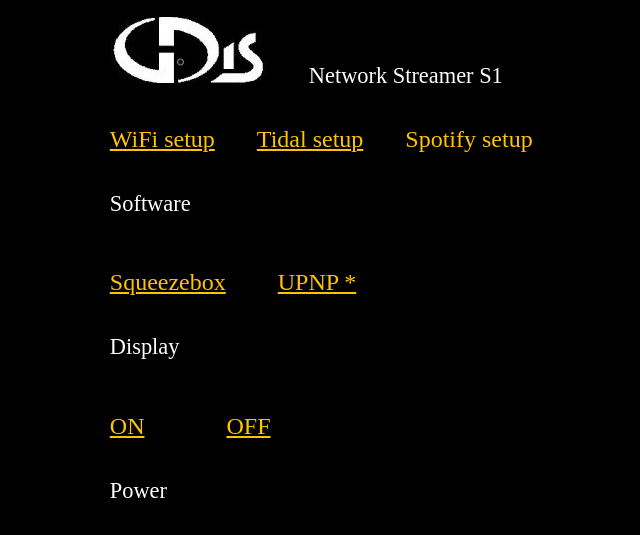
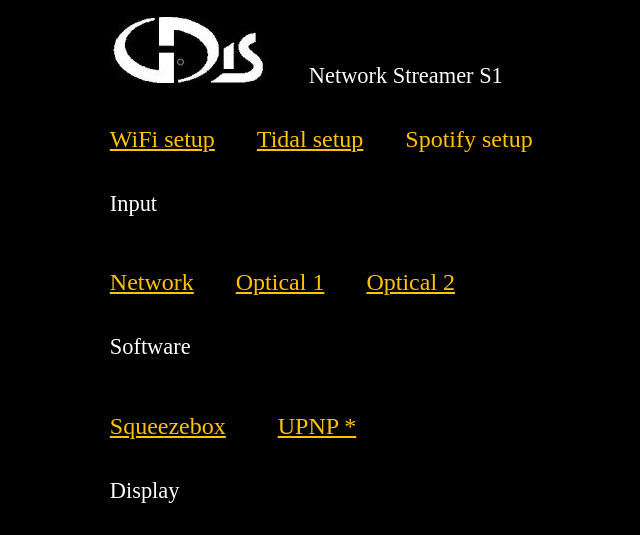
Before and after one commit to eragefe/web, a Flask app: page / in a window 1280 px wide. Shown: the top 535 px of the page, without its empty margins (163-803 px from the left). Run offline with Flask 2, Linux system fonts and the light colour scheme.

Commit message:
Add files via upload

```diff
--- a/app.py
+++ b/app.py
@@ -64,6 +64,27 @@
     time.sleep(1)
     os.system('poweroff')
 
+@app.route('/streamer', methods = ['GET', 'POST'])
+def streamer():
+    time.sleep(1)
+    os.system('echo "1" > /sys/class/gpio/gpio198/value')
+    os.system('echo "1" > /sys/class/gpio/gpio199/value')
+    return render_template('app.html')
+
+@app.route('/optical1', methods = ['GET', 'POST'])
+def optical1():
+    time.sleep(1)
+    os.system('echo "1" > /sys/class/gpio/gpio198/value')
+    os.system('echo "0" > /sys/class/gpio/gpio199/value')
+    return render_template('app.html')
+
+@app.route('/optical2', methods = ['GET', 'POST'])
+def optical2():
+    time.sleep(1)
+    os.system('echo "0" > /sys/class/gpio/gpio198/value')
+    os.system('echo "1" > /sys/class/gpio/gpio199/value')
+    return render_template('app.html')
+
 @app.route('/squeeze', methods = ['GET', 'POST'])
 def squeeze():
     os.system('mount -o remount rw /media/root-ro')
--- a/static/stylesheets/app.css
+++ b/static/stylesheets/app.css
@@ -186,8 +186,19 @@
         font-size: 1.5rem;
         color: #000;
 }
-
 .spot{
+        font-size: 1.5rem;
+        color: #ffc300;
+}
+.streamer{
+        font-size: 1.5rem;
+        color: #ffc300;
+}
+.optical1{
+        font-size: 1.5rem;
+        color: #ffc300;
+}
+.optical2{
         font-size: 1.5rem;
         color: #ffc300;
 }
--- a/templates/app.html
+++ b/templates/app.html
@@ -5,6 +5,8 @@
       <ul>
         <img src="/static/gdis.jpg"><a class="dot">.......</a><label for="menu">Network Streamer S1</label>
         <li><a href="{{ url_for('wifi') }}" class="wifi">WiFi setup</a><a class="dot">.......</a><a href="{{ url_for('tidal') }}" class="tidal">Tidal setup</a><a class="dot">.......</a><a class="spot">Spotify setup</a></label><li>
+        <li><label for="menu">Input</label></li>
+        <li><a href="{{ url_for('streamer') }}" class="wifi">Network</a><a class="dot">.......</a><a href="{{ url_for('optical1') }}" class="optical1">Optical 1</a><a class="dot">.......</a><a href="{{ url_for('optical2') }}" class="optical2">Optical 2</a></label><li>
         <li><label for="menu">Software</label></li>
         <li><a href="{{ url_for('squeeze') }}" class="squeeze">Squeezebox</a> <a class="dot">....</a> <a href="{{ url_for('upnp') }}" class="upnp">UPNP *</a></li>
         <li><label for="menu">Display</label></li>
--- a/templates/app_sq.html
+++ b/templates/app_sq.html
@@ -5,8 +5,10 @@
       <ul>
         <img src="/static/gdis.jpg"><a class="dot">.......</a><label for="menu">Network Streamer S1</label>
         <li><a href="{{ url_for('wifi') }}" class="wifi">WiFi setup</a><a class="dot">.......</a><a href="{{ url_for('tidal') }}" class="tidal">Tidal setup</a><a class="dot">.......</a><a class="spot">Spotify setup</a></label><li>
+        <li><label for="menu">Input</label></li>
+        <li><a href="{{ url_for('streamer') }}" class="wifi">Network</a><a class="dot">.......</a><a href="{{ url_for('optical1') }}" class="optical1">Optical 1</a><a class="dot">.......</a><a href="{{ url_for('optical2') }}" class="optical2">Optical 2</a></label><li>
         <li><label for="menu">Software</label></li>
-        <li><a href="{{ url_for('squeeze') }}" class="squeeze">Squeezebox *</a> <a class="dot">....</a> <a href="{{ url_for('upnp') }}" class="upnp">UPNP</a></li>
+        <li><a href="{{ url_for('squeeze') }}" class="squeeze">Squeezebox *</a> <a class="dot">....</a> <a href="{{ url_for('upnp') }}" class="upnp">UPNP </a></li>
         <li><label for="menu">Display</label></li>
         <li><a href="{{ url_for('dispon') }}" class="dispon">ON</a> <a class="dot">.........</a> <a href="{{ url_for('dispoff') }}" class="dispoff">OFF</a></li>
         <li><label for="menu">Power</label></li>
--- a/templates/app_up.html
+++ b/templates/app_up.html
@@ -5,6 +5,8 @@
       <ul>
         <img src="/static/gdis.jpg"><a class="dot">.......</a><label for="menu">Network Streamer S1</label>
         <li><a href="{{ url_for('wifi') }}" class="wifi">WiFi setup</a><a class="dot">.......</a><a href="{{ url_for('tidal') }}" class="tidal">Tidal setup</a><a class="dot">.......</a><a class="spot">Spotify setup</a></label><li>
+        <li><label for="menu">Input</label></li>
+        <li><a href="{{ url_for('streamer') }}" class="wifi">Network</a><a class="dot">.......</a><a href="{{ url_for('optical1') }}" class="optical1">Optical 1</a><a class="dot">.......</a><a href="{{ url_for('optical2') }}" class="optical2">Optical 2</a></label><li>
         <li><label for="menu">Software</label></li>
         <li><a href="{{ url_for('squeeze') }}" class="squeeze">Squeezebox</a> <a class="dot">....</a> <a href="{{ url_for('upnp') }}" class="upnp">UPNP *</a></li>
         <li><label for="menu">Display</label></li>
```
